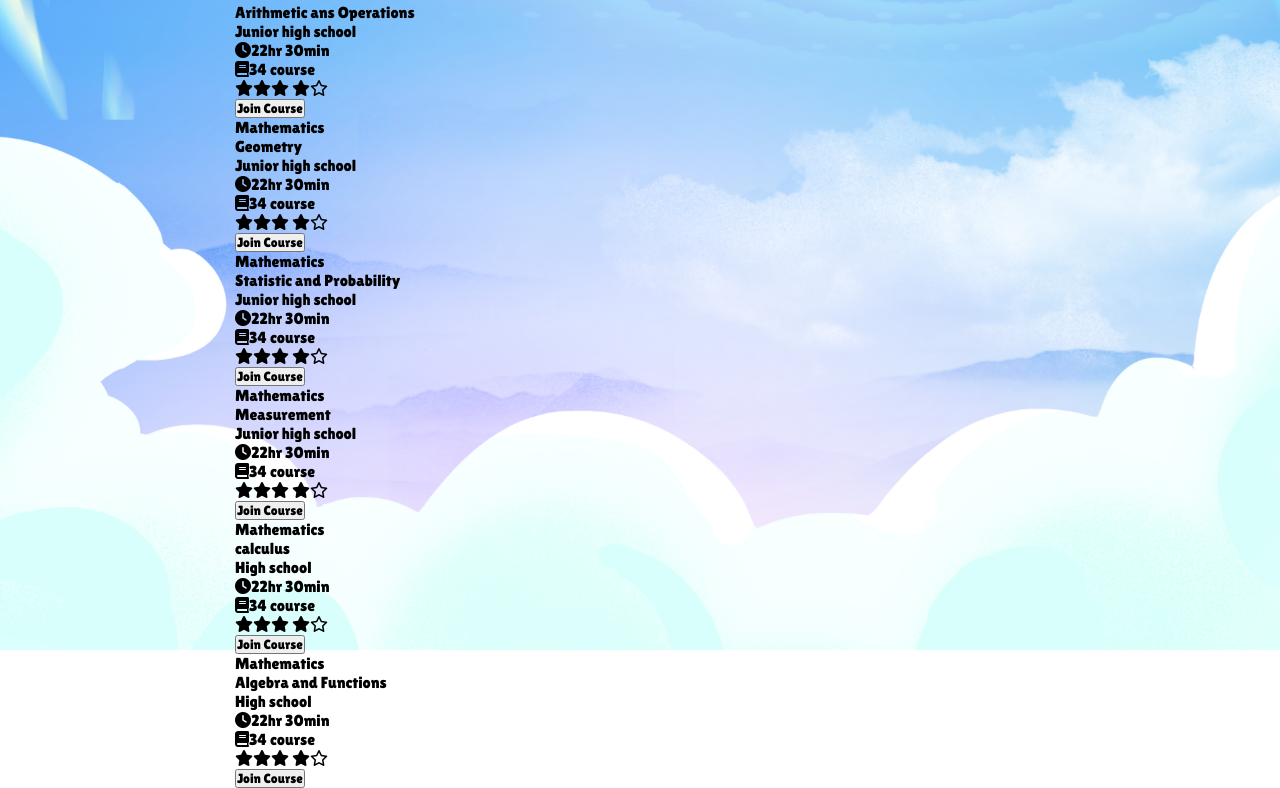
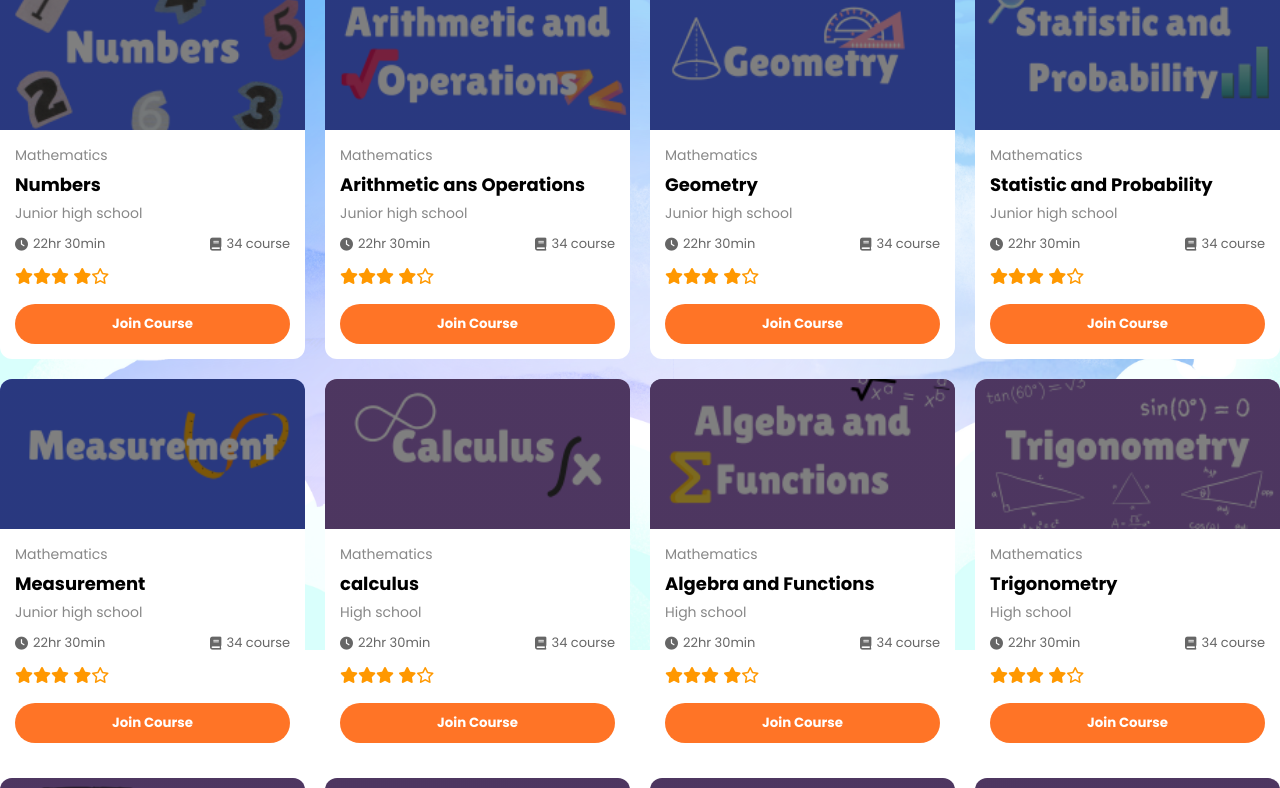
Before and after one commit to Orawxn/Learn-easy, a plain HTML site: page math.html in a window 1280 px wide. Shown: the part 150-938 px from the top of the page. Drawn offline with Linux system fonts and the light colour scheme.

Commit message:
fig course

```diff
--- a/style3.css
+++ b/style3.css
@@ -1,24 +1,205 @@
+@import url('https://fonts.googleapis.com/css2?family=Lilita+One&family=Poppins:ital,wght@0,100;0,200;0,300;0,400;0,500;0,600;0,700;0,800;0,900;1,100;1,200;1,300;1,400;1,500;1,600;1,700;1,800;1,900&display=swap');
 @import url('https://fonts.googleapis.com/css2?family=Lilita+One&display=swap');
 
 * {
     margin: 0;
     padding: 0;
     box-sizing: border-box;
+    font-family: "Poppins", sans-serif;
+  }
+h1{
+    position: absolute;
+    top: 10px;
+    left: 10px;
+    text-align: left;
+    padding: 20px;
+    font-size: 85px;
+    color: #0F335E;
     font-family: "Lilita One", sans-serif;
 }
 
-body {
+  body {
+    background: url('images/background.png') no-repeat center center/cover;
+    min-height: 100vh;
+    padding: 20px;
     display: flex;
-    align-items: left;
-    height: 100vh;
-    background: url("images/background.png") no-repeat center center/cover;
-    background-position: center 20%;
-    margin: 0;
-}
+    justify-content: center;
+    align-items: center;
+  }
 
-h1{
-    text-align: left;
-    color: #0F335E;
-    padding: 20px;
-    font-size: 85px;
-}
+  .container {
+    display: grid;
+    grid-template-columns: repeat(4, 1fr);
+    gap: 20px;
+    width: 100%;
+    max-width: 1200px;
+    margin: 0 auto;
+  }
+
+  .courses-grid {
+    position: absolute;
+    margin-top: 130px;
+    top: 0;
+    left: 0;
+    width: 100%;
+    display: grid;
+    grid-template-columns: repeat(auto-fill, minmax(300px, 1fr));
+    gap: 20px;
+    z-index: -1;
+  }
+
+  .course-card {
+    background-color: white;
+    border-radius: 12px;
+    overflow: hidden;
+    transition: transform 0.3s ease, box-shadow 0.3s ease;
+  }
+
+  .course-card:hover {
+    transform: translateY(-5px);
+    box-shadow: 0 10px 20px rgba(0, 0, 0, 0.15);
+  }
+
+  .course-image {
+    height: 150px;
+    position: relative;
+    background-size: cover;
+    background-position: center;
+    color: white;
+    display: flex;
+    align-items: flex-end;
+    padding: 15px;
+  }
+
+  .course-title {
+    font-size: 24px;
+    font-weight: bold;
+    text-shadow: 1px 1px 3px rgba(0, 0, 0, 0.7);
+  }
+
+  .course-info {
+    padding: 15px;
+  }
+
+  .course-category {
+    color: #888;
+    font-size: 14px;
+    margin-bottom: 5px;
+  }
+
+  .course-name {
+    font-size: 18px;
+    font-weight: bold;
+    margin-bottom: 5px;
+  }
+
+  .course-level {
+    color: #888;
+    font-size: 14px;
+    margin-bottom: 10px;
+  }
+
+  .course-details {
+    display: flex;
+    justify-content: space-between;
+    margin-bottom: 10px;
+  }
+
+  .detail {
+    display: flex;
+    align-items: center;
+    color: #666;
+    font-size: 13px;
+  }
+
+  .detail i {
+    margin-right: 5px;
+  }
+
+  .course-rating {
+    margin-bottom: 15px;
+    color: #ff9800;
+  }
+
+  .join-button {
+    width: 100%;
+    padding: 10px;
+    background-color: #FF7426;
+    color: white;
+    border: none;
+    border-radius: 25px;
+    font-weight: bold;
+    cursor: pointer;
+    transition: background-color 0.3s ease;
+  }
+
+  .join-button:hover {
+    background-color: #e85a2a;
+  }
+
+  /* Background images for course cards */
+  .numbers-bg {
+    background: linear-gradient(rgba(0, 0, 0, 0.5), rgba(0, 0, 0, 0.5)), url('images/p1.png') center/cover;
+  }
+
+  .arithmetic-bg {
+    background: linear-gradient(rgba(0, 0, 0, 0.5), rgba(0, 0, 0, 0.5)), url('images/p2.png') center/cover;
+  }
+
+  .geometry-bg {
+    background: linear-gradient(rgba(0, 0, 0, 0.5), rgba(0, 0, 0, 0.5)), url('images/p3.png') center/cover;
+  }
+
+  .statistic-bg {
+    background: linear-gradient(rgba(0, 0, 0, 0.5), rgba(0, 0, 0, 0.5)), url('images/p4.png') center/cover;
+  }
+
+  .measurement-bg {
+    background: linear-gradient(rgba(0, 0, 0, 0.5), rgba(0, 0, 0, 0.5)), url('images/p5.png') center/cover;
+  }
+
+  .calculus-bg {
+    background: linear-gradient(rgba(0, 0, 0, 0.5), rgba(0, 0, 0, 0.5)), url('images/p6.png') center/cover;
+  }
+
+  .algebra-bg {
+    background: linear-gradient(rgba(0, 0, 0, 0.5), rgba(0, 0, 0, 0.5)), url('images/p7.png') center/cover;
+    background-color: #2c3e50;
+  }
+
+  .trigonomerty-bg {
+    background: linear-gradient(rgba(0, 0, 0, 0.5), rgba(0, 0, 0, 0.5)), url('images/p8.png') center/cover;
+  }
+
+  .coordinate-bg {
+    background: linear-gradient(rgba(0, 0, 0, 0.5), rgba(0, 0, 0, 0.5)), url('images/p9.png') center/cover;
+  }
+
+  .probability-bg {
+    background: linear-gradient(rgba(0, 0, 0, 0.5), rgba(0, 0, 0, 0.5)), url('images/p10.png') center/cover;
+  }
+
+  .metrices-bg {
+    background: linear-gradient(rgba(0, 0, 0, 0.5), rgba(0, 0, 0, 0.5)), url('images/p11.png') center/cover;
+  }
+
+  .discrete-bg {
+    background: linear-gradient(rgba(0, 0, 0, 0.5), rgba(0, 0, 0, 0.5)), url('images/p12.png') center/cover;
+  }
+
+  /* Responsive adjustments */
+  @media (max-width: 768px) {
+    .courses-grid {
+        grid-template-columns: repeat(auto-fill, minmax(250px, 1fr));
+    }
+  }
+
+  @media (max-width: 480px) {
+    .courses-grid {
+        grid-template-columns: 1fr;
+    }
+
+    .course-card {
+        max-width: 100%;
+    }
+  }
```
